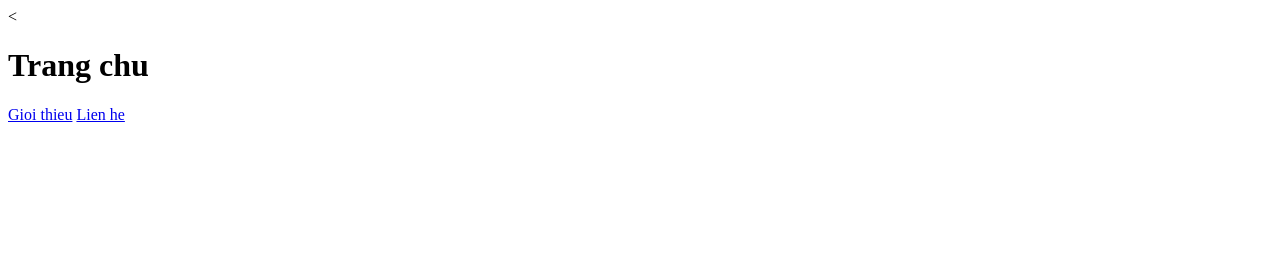
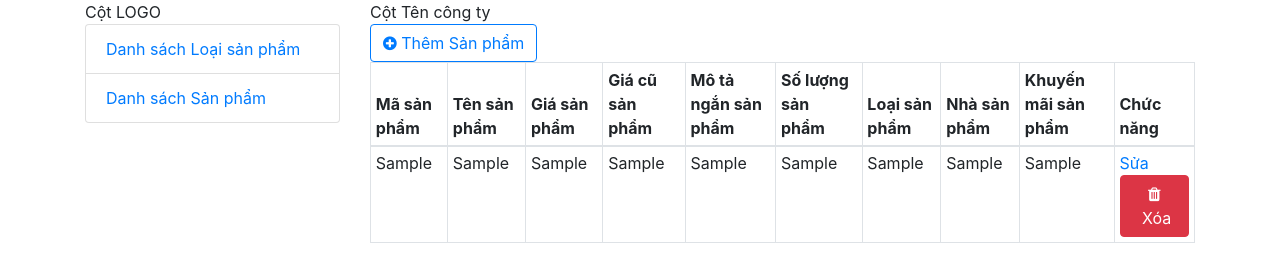
Before and after one commit to huynhduytan/StudyWEB, a PHP site: page /index.php in a window 1280 px wide. Shown: the top 256 px of the page. Run offline with PHP 8.4, Linux system fonts and the light colour scheme; tables that the repository leaves empty or names only in its code hold one stand-in row (values such as "Sample post").

Commit message:
update 17:50

```diff
--- a/index.php
+++ b/index.php
@@ -1,5 +1,98 @@
+<!DOCTYPE html>
+<html lang="en">
+<head>
+    <meta charset="UTF-8">
+    <meta name="viewport" content="width=device-width, initial-scale=1.0">
+    <meta http-equiv="X-UA-Compatible" content="ie=edge">
+    <title>Quản lý Salomon</title>
 
- <<h1> Trang chu</h1>
+    <!-- Liên kết CSS bootstrap -->
+    <link href="public/vendor/bootstrap/css/bootstrap.min.css" type="text/css" rel="stylesheet" />
 
-<a href="pages/gioithieu.php">Gioi thieu</a>
-<a href="pages/lienhe.php">Lien he</a>
+    <!-- Liên kết thêm FONT AWESOME -->
+    <link rel="stylesheet" href="public/vendor/font-awesome-4.7.0/css/font-awesome.min.css">
+
+    <style>
+
+    </style>
+</head>
+<body>
+    <div class="container">
+        <!-- Header -->
+        <div class="row">
+            <div class="col-md-6 col-12 col-xl-3">
+                Cột LOGO
+            </div><!-- /End cột LOGO -->
+            <div class="col-md-6 col-12 col-xl-9">
+                Cột Tên công ty
+            </div><!-- /End cột COMPANY NAME -->
+        </div><!-- /End header -->
+
+        <!-- Main content -->
+        <div class="row">
+            <!-- Sidebar -->
+            <div class="col-md-3">
+                <ul class="list-group">
+                    <li class="list-group-item"><a href="?page=loaisanpham_danhsach">Danh sách Loại sản phẩm</a></li>
+                    <li class="list-group-item"><a href="?page=sanpham_danhsach">Danh sách Sản phẩm</a></li>
+                </ul>
+            </div><!-- /End sidebar -->
+            <!-- Content -->
+            <div class="col-md-9">
+                <?php
+                $page = isset($_GET['page']) ? $_GET['page'] : 'sanpham_danhsach';
+
+                if($page == 'loaisanpham_danhsach') {
+                    include('loaisanpham/danhsach.php');
+                } else if($page == 'sanpham_danhsach') {
+                    include('sanpham/danhsach.php');
+                } else if($page == 'sanpham_them') {
+                    include('sanpham/them.php');
+                }
+                ?>
+            </div><!-- /End content -->
+        </div><!-- /End main content -->
+
+        <!-- Footer -->
+        <div class="row">
+            <div class="col-md-3">
+                Cột ABOUT US
+            </div><!-- /End cột ABOUT US -->
+            <div class="col-md-3">
+                Cột LINK
+            </div><!-- /End cột LINK -->
+            <div class="col-md-3">
+                Cột NEWS
+            </div><!-- /End cột NEWS -->
+            <div class="col-md-3">
+            <iframe src="https://www.google.com/maps/embed?pb=!1m18!1m12!1m3!1d3928.723612696626!2d105.78061631510307!3d10.039650892824028!2m3!1f0!2f0!3f0!3m2!1i1024!2i768!4f13.1!3m3!1m2!1s0x31a062a767d14a8f%3A0xd2b013e6e71cae96!2zQ8ahIFPhu58gVGluIEjhu41jIC0gQW5oIFbEg24gTWFpIEth!5e0!3m2!1svi!2s!4v1565871694276!5m2!1svi!2s" width="100%" height="250" frameborder="0" style="border:0" allowfullscreen></iframe>
+            </div><!-- /End cột MAP -->
+        </div><!-- /End Footer -->
+    </div>
+
+    <!-- Hầu như tích hợp thư viện JS trước khi đóng thẻ BODY để tăng trải nghiệm người dùng -->
+    <!-- Liên kết thư viện JQuery -->
+    <script src="public/vendor/jquery/jquery.min.js"></script>
+
+    <!-- Liên kết thư viện POPPERJS -->
+    <script src="public/vendor/popperjs/popper.min.js"></script>
+
+    <!-- Liên kết thư viện Bootstrap 4 -->
+    <script src="public/vendor/bootstrap/js/bootstrap.min.js"></script>
+
+    <!-- Liên kết thư viện SweetAlert2 -->
+    <script src="public/vendor/sweetalert2/sweetalert2.all.min.js"></script>
+
+    <!-- Custom script -->
+    <?php if($page == 'loaisanpham_danhsach') : ?>
+        <script src="public/js/loaisanpham/loaisanpham.js"></script>
+    <?php elseif($page == 'sanpham_danhsach') : ?>
+        <script src="public/js/sanpham/sanpham.js"></script>
+        <script src="public/js/sanpham/sanpham-search.js"></script>
+    <?php elseif($page == 'sanpham_them') : ?>
+        <script src="public/vendor/jqueryvalidation/jquery.validate.min.js"></script>
+        <script src="public/vendor/jqueryvalidation/localization/messages_vi.min.js"></script>
+        <!-- <script src="public/js/sanpham/sanpham-validate.js"></script> -->
+    <?php endif ?>
+</body>
+</html>
--- a/sanpham/danhsach.php
+++ b/sanpham/danhsach.php
@@ -1,21 +1,18 @@
 <?php
-    require_once __DIR__.'/../dbconnect.php';
-
-   //here DOCS
-   //End of text
- $sql= <<<EOT
-    SELECT sp.sp_ma, sp.sp_ten, sp.sp_gia, sp.sp_giacu, sp.sp_mota_ngan,
-    sp.sp_soluong,
+require_once __DIR__ . '/../dbconnect.php';
+// Here DOCS
+// End of Text
+$sql = <<<EOT
+    SELECT sp.sp_ma, sp.sp_ten, sp.sp_gia, sp.sp_giacu, sp.sp_mota_ngan, sp.sp_soluong,
         lsp.lsp_ten, nsx.nsx_ten, km.km_ten
     FROM sanpham sp
     JOIN loaisanpham lsp ON sp.lsp_ma = lsp.lsp_ma
     JOIN nhasanxuat nsx ON sp.nsx_ma = nsx.nsx_ma
     LEFT JOIN khuyenmai km ON sp.km_ma = km.km_ma;
 EOT;
- $result=mysqli_query($conn,$sql);
-
- $data=[];
- while  ($row=mysql_fetch_array($result,MYSQLI_ASSOC)){
+$result = mysqli_query($conn, $sql);
+$data = [];
+while ($row = mysqli_fetch_array($result, MYSQLI_ASSOC)) {
     $data[] = array(
         'sp_ma' => $row['sp_ma'],
         'sp_ten' => $row['sp_ten'],
@@ -28,10 +25,12 @@ EOT;
         'km_ten' => $row['km_ten'],
     );
 }
- //var_dump($data);die;
+// var_dump($data);die;
+?>
 
-?>
-<table border="1">
+<a href="/web02/index.php?page=sanpham_them" class="btn btn-outline-primary"><i class="fa fa-plus-circle" aria-hidden="true"></i> Thêm Sản phẩm</a>
+<div class="table-responsive-sm">
+    <table class="table table-bordered table-hover table-sm">
         <thead>
             <tr>
                 <th>Mã sản phẩm</th>
@@ -44,30 +43,29 @@ EOT;
                 <th>Nhà sản phẩm</th>
                 <th>Khuyến mãi sản phẩm</th>
                 <th>Chức năng</th>
-
             </tr>
         </thead>
         <tbody>
             <?php foreach($data as $row): ?>
             <tr>
-            <td><?=$row['sp_ma'] ?></td>
-            <td><?=$row['sp_ten'] ?></td>
-            <td><?=$row['sp_gia'] ?></td>
-            <td><?=$row['sp_giacu'] ?></td>
-            <td><?=$row['sp_mota_ngan'] ?></td>
-            <td><?=$row['sp_soluong'] ?></td>
-            <td><?=$row['lsp_ten'] ?></td>
-            <td><?=$row['nsx_ten'] ?></td>
-            <td><?=$row['km_ten'] ?></td>
+                <td><?= $row['sp_ma'] ?></td>
+                <td><?= $row['sp_ten'] ?></td>
+                <td><?= $row['sp_gia'] ?></td>
+                <td><?= $row['sp_giacu'] ?></td>
+                <td><?= $row['sp_mota_ngan'] ?></td>
+                <td><?= $row['sp_soluong'] ?></td>
+                <td><?= $row['lsp_ten'] ?></td>
+                <td><?= $row['nsx_ten'] ?></td>
+                <td><?= $row['km_ten'] ?></td>
                 <td>
-                <a href="/StudyWEB/sanpham/sua.php?sp_ma=<?=$row['sp_ma']; ?>"></a>
+                    <a href="/StudyWEB/sanpham/sua.php?sp_ma=<?= $row['sp_ma']; ?>">Sửa</a>
+                    <!-- <a href="/StudyWEB/sanpham/xoa.php?sp_ma=">Xóa</a> -->
+                    <button class="btn btn-danger btn-delete" data-sp-ma="<?= $row['sp_ma'] ?>">
+                        <i class="fa fa-trash" aria-hidden="true"></i>&nbsp;Xóa
+                    </button>
                 </td>
-
-
             </tr>
-        <?php endforeach ?>
-
-
+            <?php endforeach; ?>
         </tbody>
-
     </table>
+</div>
```
Lines whose indentation alone changed are shown as unchanged.
